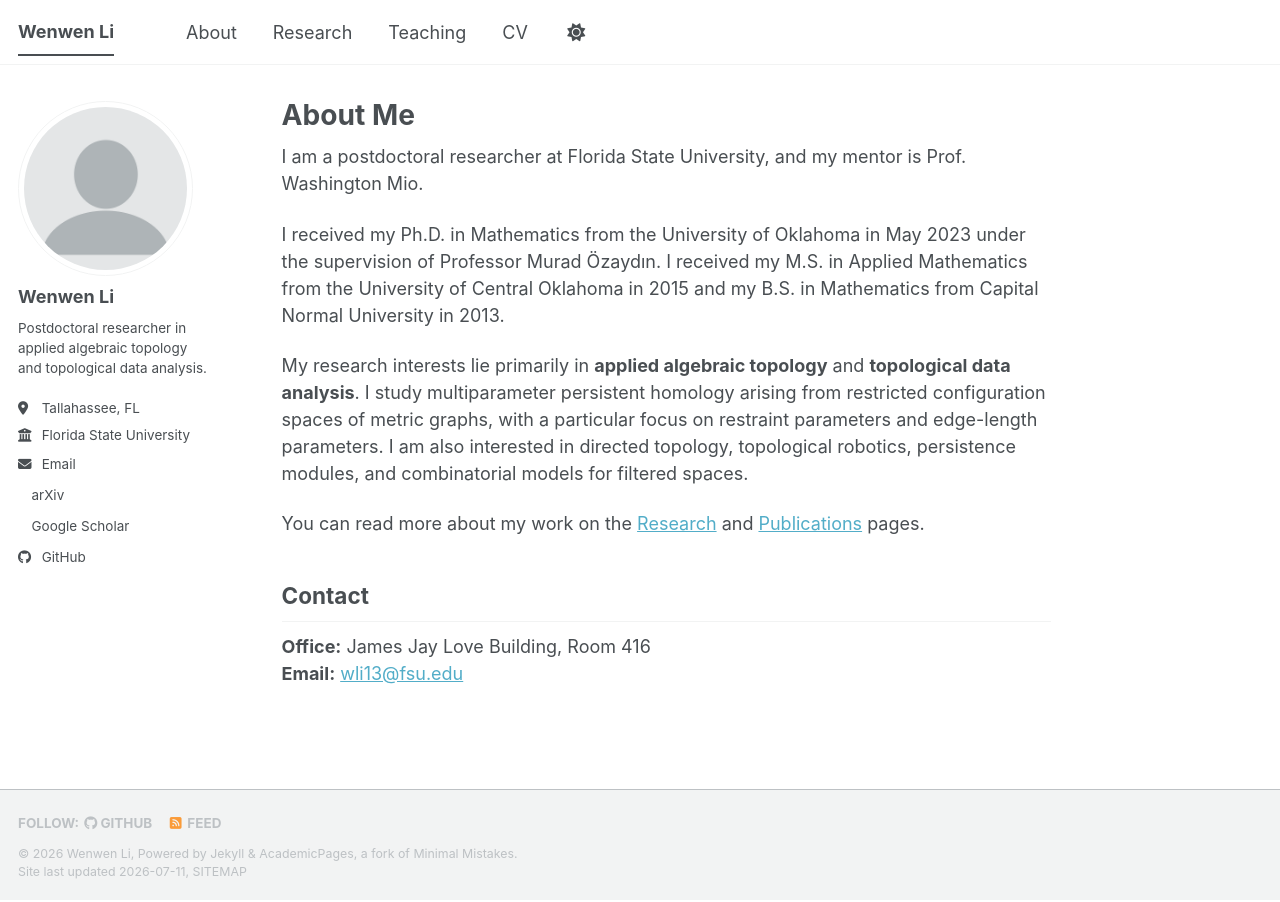
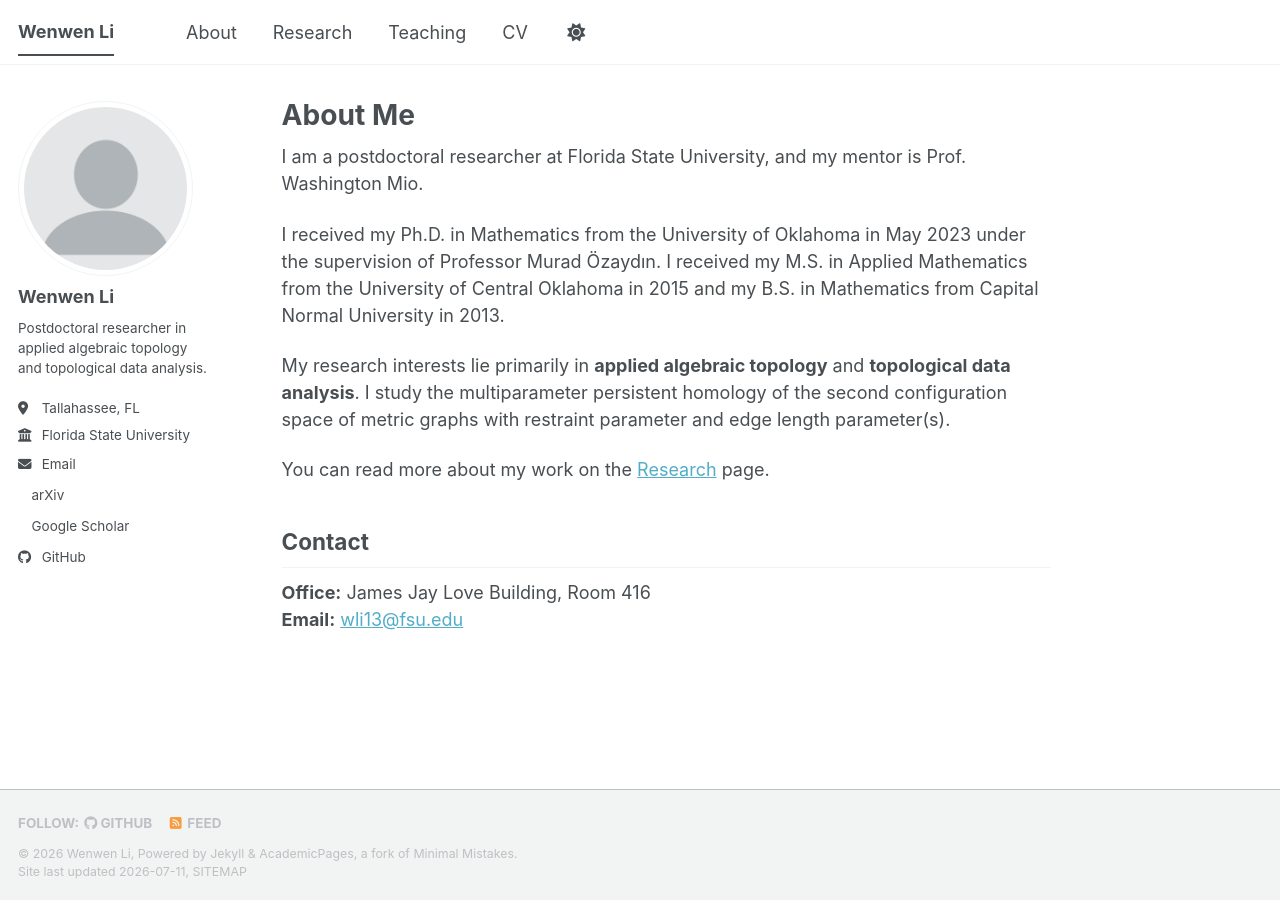
Before and after one commit to ajmaths/ajmaths.github.io, a Jekyll site: the page built from _pages/about.md, in a window 1280 px wide. Built offline with Jekyll 4.4.1, drawn with Linux system fonts in a browser that asks for light colours; a style sheet for code colours, icons or effects is not loaded.

Commit message:
Update about.md

```diff
--- a/_pages/about.md
+++ b/_pages/about.md
@@ -11,9 +11,9 @@ I am a postdoctoral researcher at Florida State University, and my mentor is Pro
 
 I received my Ph.D. in Mathematics from the University of Oklahoma in May 2023 under the supervision of Professor Murad Özaydın. I received my M.S. in Applied Mathematics from the University of Central Oklahoma in 2015 and my B.S. in Mathematics from Capital Normal University in 2013.
 
-My research interests lie primarily in **applied algebraic topology** and **topological data analysis**. I study multiparameter persistent homology arising from restricted configuration spaces of metric graphs, with a particular focus on restraint parameters and edge-length parameters. I am also interested in directed topology, topological robotics, persistence modules, and combinatorial models for filtered spaces.
+My research interests lie primarily in **applied algebraic topology** and **topological data analysis**. I study the multiparameter persistent homology of the second configuration space of metric graphs with restraint parameter and edge length parameter(s).
 
-You can read more about my work on the [Research](/research/) and [Publications](/publications/) pages.
+You can read more about my work on the [Research](/research/) page.
 
 ## Contact
 
```
